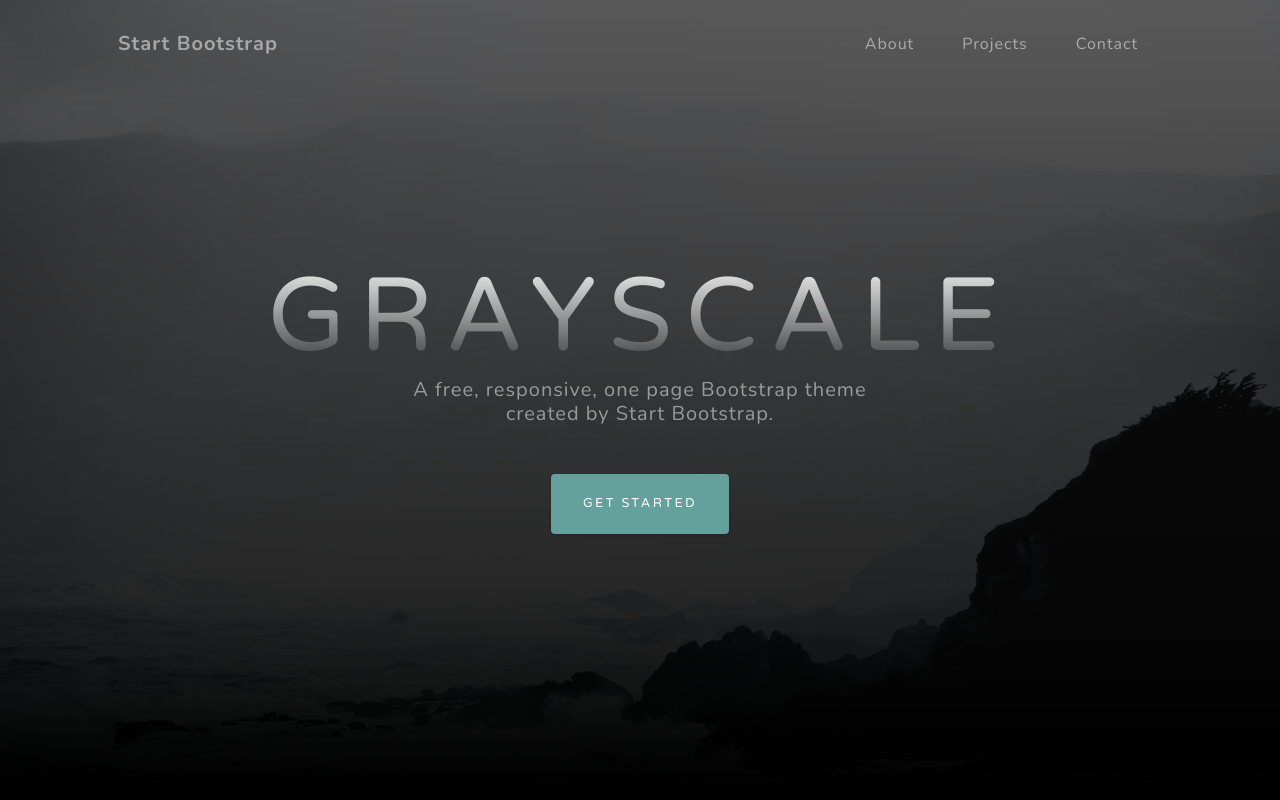
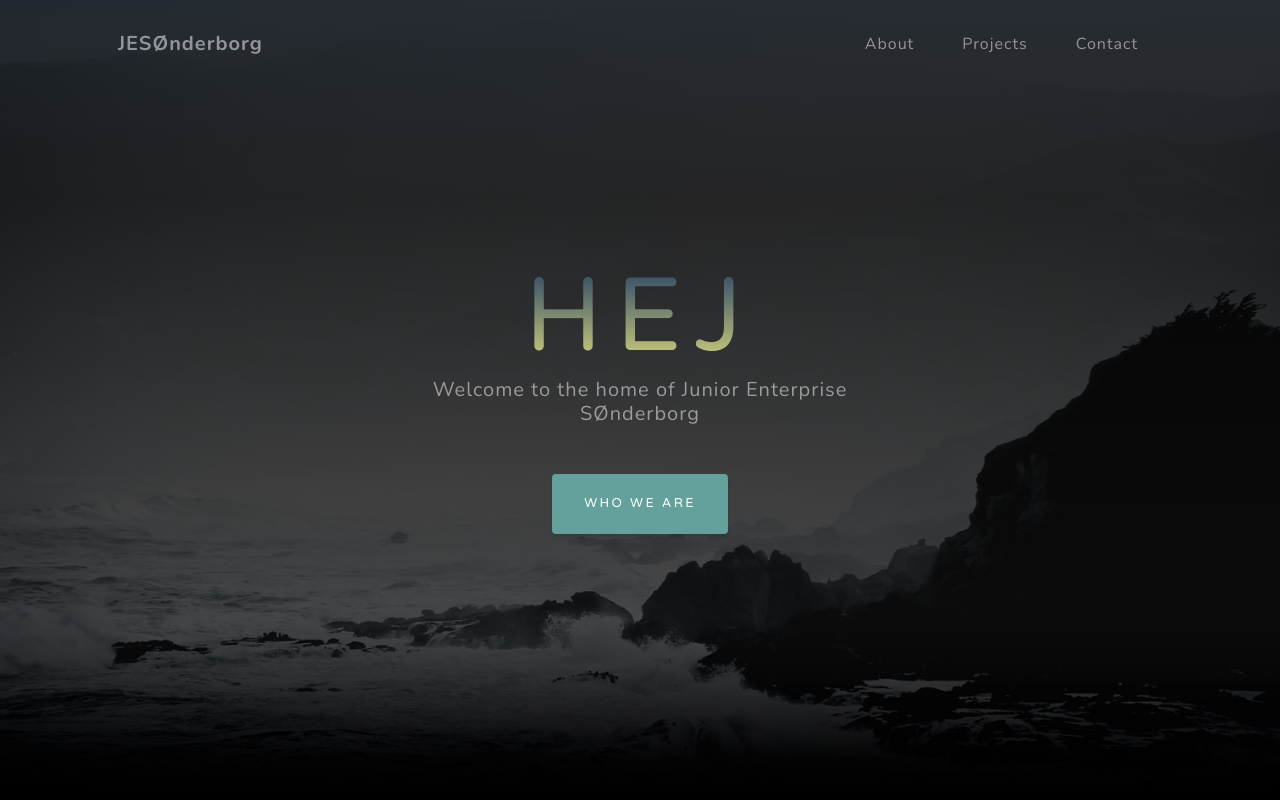
Before and after one commit to jesonderborg/testJESO, a website: page dist/index.html in a window 1280 px wide. Shown: the top 800 px of the page. Drawn offline with nearby package versions, Linux system fonts and the light colour scheme.

Commit message:
small changes

```diff
--- a/dist/index.html
+++ b/dist/index.html
@@ -5,7 +5,7 @@
         <meta name="viewport" content="width=device-width, initial-scale=1, shrink-to-fit=no" />
         <meta name="description" content="" />
         <meta name="author" content="" />
-        <title>Grayscale - Start Bootstrap Theme</title>
+        <title>JESO</title>
         <link rel="icon" type="image/x-icon" href="assets/favicon.ico" />
         <!-- Font Awesome icons (free version)-->
         <script src="https://use.fontawesome.com/releases/v6.1.0/js/all.js" crossorigin="anonymous"></script>
@@ -19,7 +19,7 @@
         <!-- Navigation-->
         <nav class="navbar navbar-expand-lg navbar-light fixed-top" id="mainNav">
             <div class="container px-4 px-lg-5">
-                <a class="navbar-brand" href="#page-top">Start Bootstrap</a>
+                <a class="navbar-brand" href="#page-top">JESØnderborg</a>
                 <button class="navbar-toggler navbar-toggler-right" type="button" data-bs-toggle="collapse" data-bs-target="#navbarResponsive" aria-controls="navbarResponsive" aria-expanded="false" aria-label="Toggle navigation">
                     Menu
                     <i class="fas fa-bars"></i>
@@ -38,9 +38,9 @@
             <div class="container px-4 px-lg-5 d-flex h-100 align-items-center justify-content-center">
                 <div class="d-flex justify-content-center">
                     <div class="text-center">
-                        <h1 class="mx-auto my-0 text-uppercase">Grayscale</h1>
-                        <h2 class="text-white-50 mx-auto mt-2 mb-5">A free, responsive, one page Bootstrap theme created by Start Bootstrap.</h2>
-                        <a class="btn btn-primary" href="#about">Get Started</a>
+                        <h1 class="mx-auto my-0 text-uppercase">Hej</h1>
+                        <h2 class="text-white-50 mx-auto mt-2 mb-5">Welcome to the home of Junior Enterprise SØnderborg</h2>
+                        <a class="btn btn-primary" href="#about">Who we are</a>
                     </div>
                 </div>
             </div>
```
Also changed, not shown: README.md (deleted), dist/css/styles.css.
